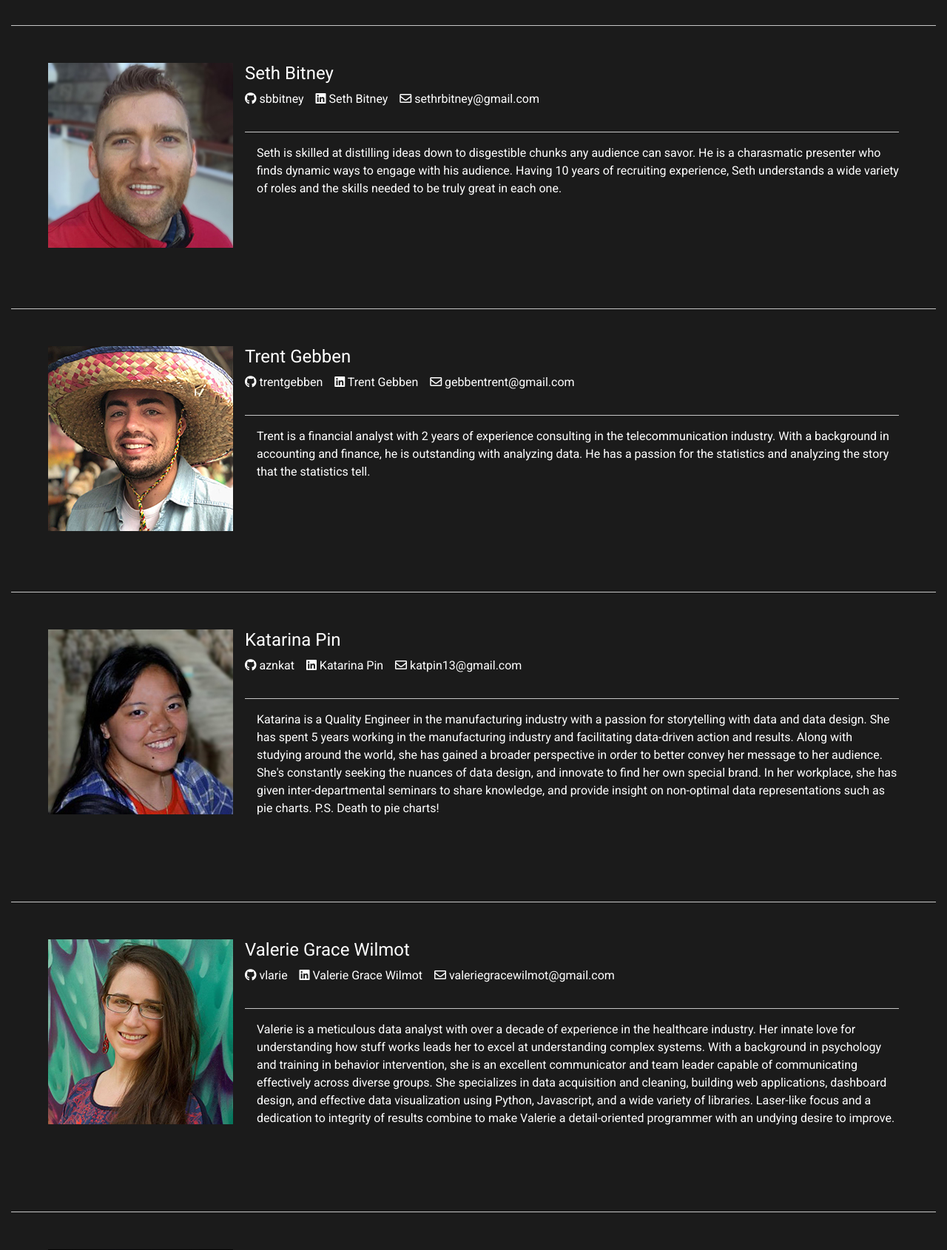
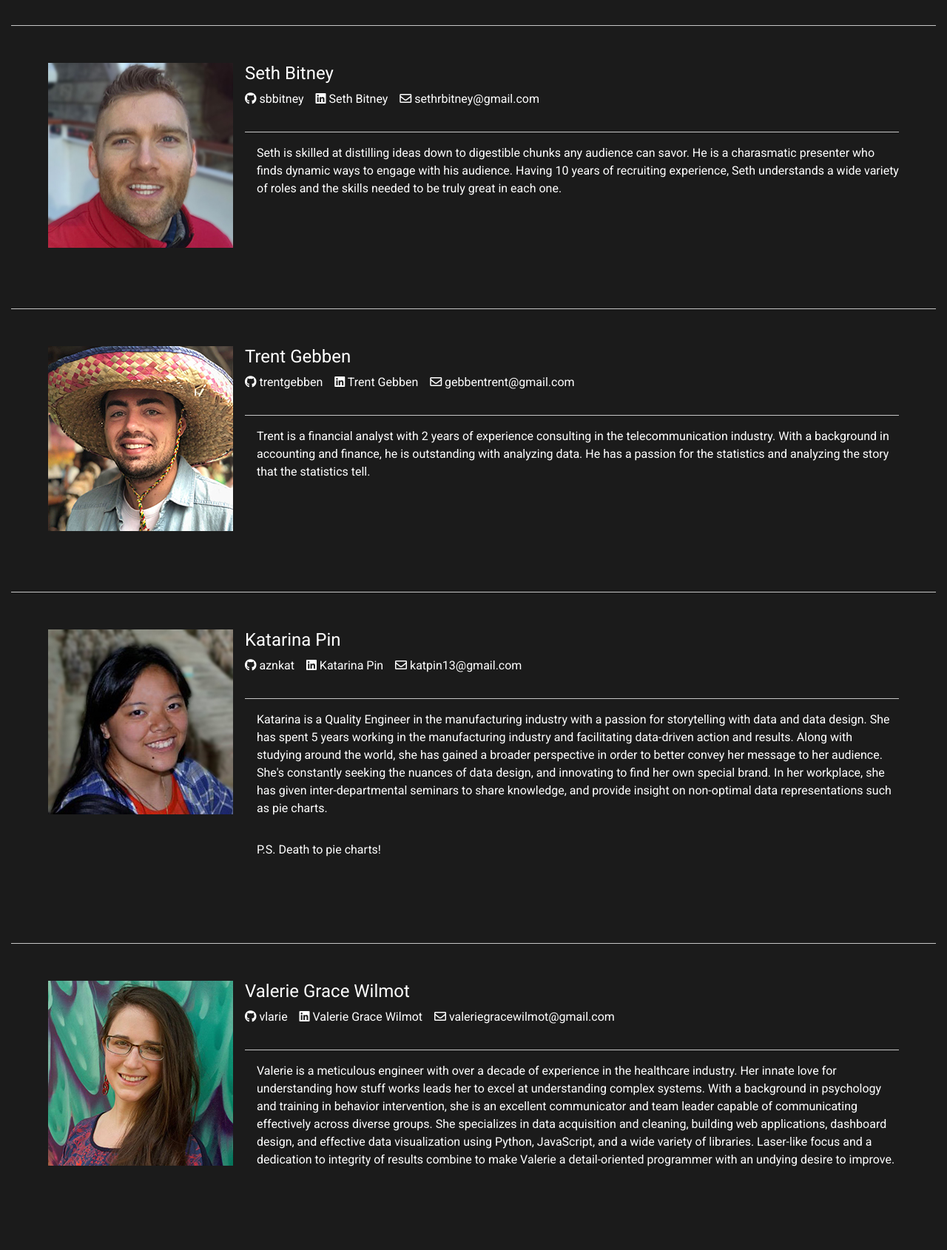
Before and after one commit to vlarie/EPIC_team5_Project3, a Flask app: page /aboutus/ in a window 1280 px wide. Shown: the part 424-2114 px from the top of the page at 74% size. Run offline with Flask 2, Linux system fonts and the light colour scheme; some libraries are stand-ins or nearby versions.

Commit message:
Copy editing and code clean-up on aboutus.html

```diff
--- a/templates/aboutus.html
+++ b/templates/aboutus.html
@@ -13,13 +13,12 @@
 
     <div class="container-fluid">
 
-
+    <!-- TROY BAILEY -->
     <section id="troy">
         <div class="media">
             <img class="align-self-start mr-3" id="teamPhoto" src="../static/images/team/troy250.jpg">
             <div class="media-body">
                 <h4>Troy Bailey</h4>
-                <!-- @TODO fix contact links -->
                 <a href="https://github.com/troy-bailey"><i class="fab fa-github" aria-hidden="true" onclick="location.href='https://github.com/troy-bailey'"></i> troy-bailey &nbsp;&nbsp;</a>
                 <a href="https://www.linkedin.com/in/troyabailey/"><i class="fab fa-linkedin" aria-hidden="true" onclick="location.href='https://www.linkedin.com/in/troyabailey/'"></i> Troy Bailey &nbsp;&nbsp;</a>
                 <i class="far fa-envelope" aria-hidden="true" onclick="location.href='/keypoints'"></i> troy@troybailey.com
@@ -31,31 +30,29 @@
 
     <hr>
 
+    <!-- SETH BITNEY -->
     <section id="seth">
         <div class="media">
             <img class="align-self-start mr-3" id="teamPhoto" src="../static/images/team/seth250.jpg">
             <div class="media-body">
                 <h4>Seth Bitney</h4>
-                <!-- @TODO fix contact links -->
                 <a href="https://github.com/sbbitney"><i class="fab fa-github" aria-hidden="true" onclick="location.href='https://github.com/sbbitney'"></i> sbbitney &nbsp;&nbsp;</a>
                 <a href="https://www.linkedin.com/in/sethbitney/"><i class="fab fa-linkedin" aria-hidden="true" onclick="location.href='https://www.linkedin.com/in/sethbitney/'"></i> Seth Bitney &nbsp;&nbsp;</a>
                 <i class="far fa-envelope" aria-hidden="true" onclick="location.href='/keypoints'"></i> sethrbitney@gmail.com
                 <hr>
-                <!-- @TODO update description -->
-                <p>Seth is skilled at distilling ideas down to disgestible chunks any audience can savor. He is a charasmatic presenter who finds dynamic ways to engage with his audience. Having 10 years of recruiting experience, Seth understands a wide variety of roles and the skills needed to be truly great in each one.</p>
+                <p>Seth is skilled at distilling ideas down to digestible chunks any audience can savor. He is a charasmatic presenter who finds dynamic ways to engage with his audience. Having 10 years of recruiting experience, Seth understands a wide variety of roles and the skills needed to be truly great in each one.</p>
             </div>
         </div>
     </section>
 
     <hr>
 
-
+    <!-- TRENT GEBBEN -->
     <section id="trent">
         <div class="media">
             <img class="align-self-start mr-3" id="teamPhoto" src="../static/images/team/trent250.jpg">
             <div class="media-body">
                 <h4>Trent Gebben</h4>
-                <!-- @TODO fix contact links -->
                 <a href="https://github.com/trentgebben"><i class="fab fa-github" aria-hidden="true" onclick="location.href='https://github.com/trentgebben'"></i> trentgebben &nbsp;&nbsp;</a>
                 <a href="https://www.linkedin.com/in/trent-gebben-3aa54033/"><i class="fab fa-linkedin" aria-hidden="true" onclick="location.href='https://www.linkedin.com/in/trent-gebben-3aa54033/'"></i> Trent Gebben &nbsp;&nbsp;</a>
                 <i class="far fa-envelope" aria-hidden="true" onclick="location.href='/keypoints'"></i> gebbentrent@gmail.com
@@ -67,50 +64,47 @@
 
     <hr>
 
-
+    <!-- KATARINA PIN -->
     <section id="kat">
         <div class="media">
-            <!-- @TODO update Kat's image -->
             <img class="align-self-start mr-3" id="teamPhoto" src="../static/images/team/kat250.jpg">
             <div class="media-body">
                 <h4>Katarina Pin</h4>
-                <!-- @TODO fix contact links -->
                 <a href="https://github.com/aznkat"><i class="fab fa-github" aria-hidden="true" onclick="location.href='https://github.com/aznkat'"></i> aznkat &nbsp;&nbsp;</a>
                 <a href="https://www.linkedin.com/in/katpin/"><i class="fab fa-linkedin" aria-hidden="true" onclick="location.href='https://www.linkedin.com/in/katpin/'"></i> Katarina Pin &nbsp;&nbsp;</a>
                 <i class="far fa-envelope" aria-hidden="true" onclick="location.href='/keypoints'"></i> katpin13@gmail.com
                 <hr>
-                <p>Katarina is a Quality Engineer in the manufacturing industry with a passion for storytelling with data and data design. She has spent 5 years working in the manufacturing industry and facilitating data-driven action and results. Along with studying around the world, she has gained a broader perspective in order to better convey her message to her audience. She's constantly seeking the nuances of data design, and innovate to find her own special brand. In her workplace, she has given inter-departmental seminars to share knowledge, and provide insight on non-optimal data representations such as pie charts. P.S. Death to pie charts!</p>
+                <p>Katarina is a Quality Engineer in the manufacturing industry with a passion for storytelling with data and data design. She has spent 5 years working in the manufacturing industry and facilitating data-driven action and results. Along with studying around the world, she has gained a broader perspective in order to better convey her message to her audience. She's constantly seeking the nuances of data design, and innovating to find her own special brand. In her workplace, she has given inter-departmental seminars to share knowledge, and provide insight on non-optimal data representations such as pie charts.</p>
+                <p>P.S. Death to pie charts!</p>
             </div>
         </div>
     </section>
 
     <hr>
 
-
+    <!-- VALERIE GRACE WILMOT -->
     <section id="valerie">
         <div class="media">
             <img class="align-self-start mr-3" id="teamPhoto" src="../static/images/team/val250.jpg">
             <div class="media-body">
                 <h4>Valerie Grace Wilmot</h4>
-                <!-- @TODO fix contact links -->
                 <a href="https://github.com/vlarie"><i class="fab fa-github" aria-hidden="true" onclick="location.href='https://github.com/vlarie'"></i> vlarie &nbsp;&nbsp;</a>
                 <a href="https://www.linkedin.com/in/vlarie/"><i class="fab fa-linkedin" aria-hidden="true" onclick="location.href='https://www.linkedin.com/in/vlarie/'"></i> Valerie Grace Wilmot &nbsp;&nbsp;</a>
                 <i class="far fa-envelope" aria-hidden="true" onclick="location.href='/keypoints'"></i> valeriegracewilmot@gmail.com
                 <hr>
-                <p>Valerie is a meticulous data analyst with over a decade of experience in the healthcare industry.  Her innate love for understanding how stuff works leads her to excel at understanding complex systems.  With a background in psychology and training in behavior intervention, she is an excellent communicator and team leader capable of communicating effectively across diverse groups.  She specializes in data acquisition and cleaning, building web applications, dashboard design, and effective data visualization using Python, Javascript, and a wide variety of libraries.  Laser-like focus and a dedication to integrity of results combine to make Valerie a detail-oriented programmer with an undying desire to improve.</p>
+                <p>Valerie is a meticulous engineer with over a decade of experience in the healthcare industry.  Her innate love for understanding how stuff works leads her to excel at understanding complex systems.  With a background in psychology and training in behavior intervention, she is an excellent communicator and team leader capable of communicating effectively across diverse groups.  She specializes in data acquisition and cleaning, building web applications, dashboard design, and effective data visualization using Python, JavaScript, and a wide variety of libraries.  Laser-like focus and a dedication to integrity of results combine to make Valerie a detail-oriented programmer with an undying desire to improve.</p>
             </div>
         </div>
     </section>
 
     <hr>
 
-
+    <!-- YUTA YAMAGUCHI -->
     <section id="yuta">
         <div class="media">
             <img class="align-self-start mr-3" id="teamPhoto" src="../static/images/team/yuta250.jpg">
             <div class="media-body">
                 <h4>Yuta Yamaguchi</h4>
-                <!-- @TODO fix contact links -->
                 <a href="https://github.com/yuta-yama"><i class="fab fa-github" aria-hidden="true" onclick="location.href='https://github.com/yuta-yama'"></i> yuta-yama &nbsp;&nbsp;</a>
                 <a href="https://www.linkedin.com/in/yutayamaguchi/"><i class="fab fa-linkedin" aria-hidden="true" onclick="location.href='https://www.linkedin.com/in/yutayamaguchi/'"></i> Yuta Yamaguchi &nbsp;&nbsp;</a>
                 <i class="far fa-envelope" aria-hidden="true" onclick="location.href='/keypoints'"></i> yuta.yamaguchi@gmail.com
```
